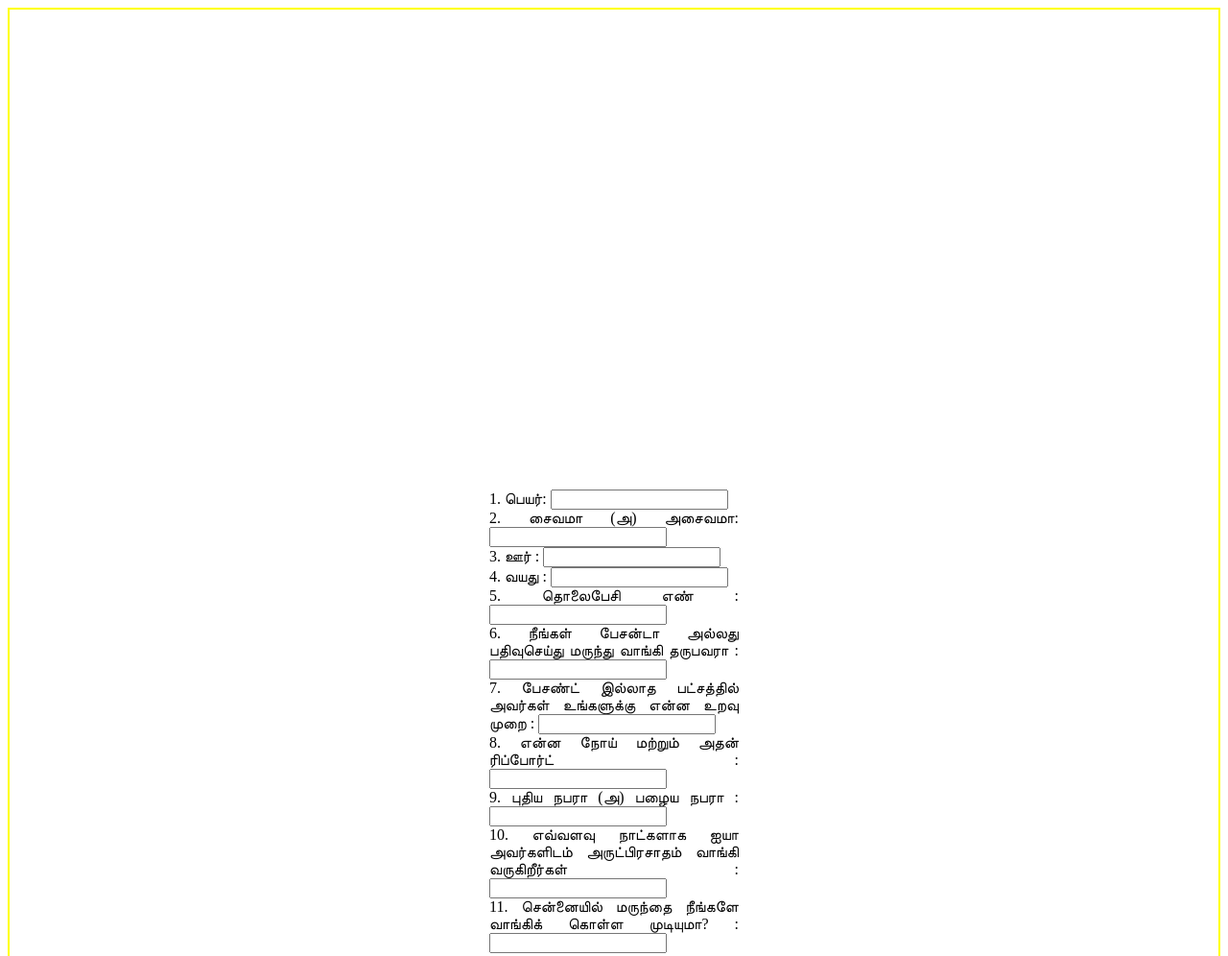
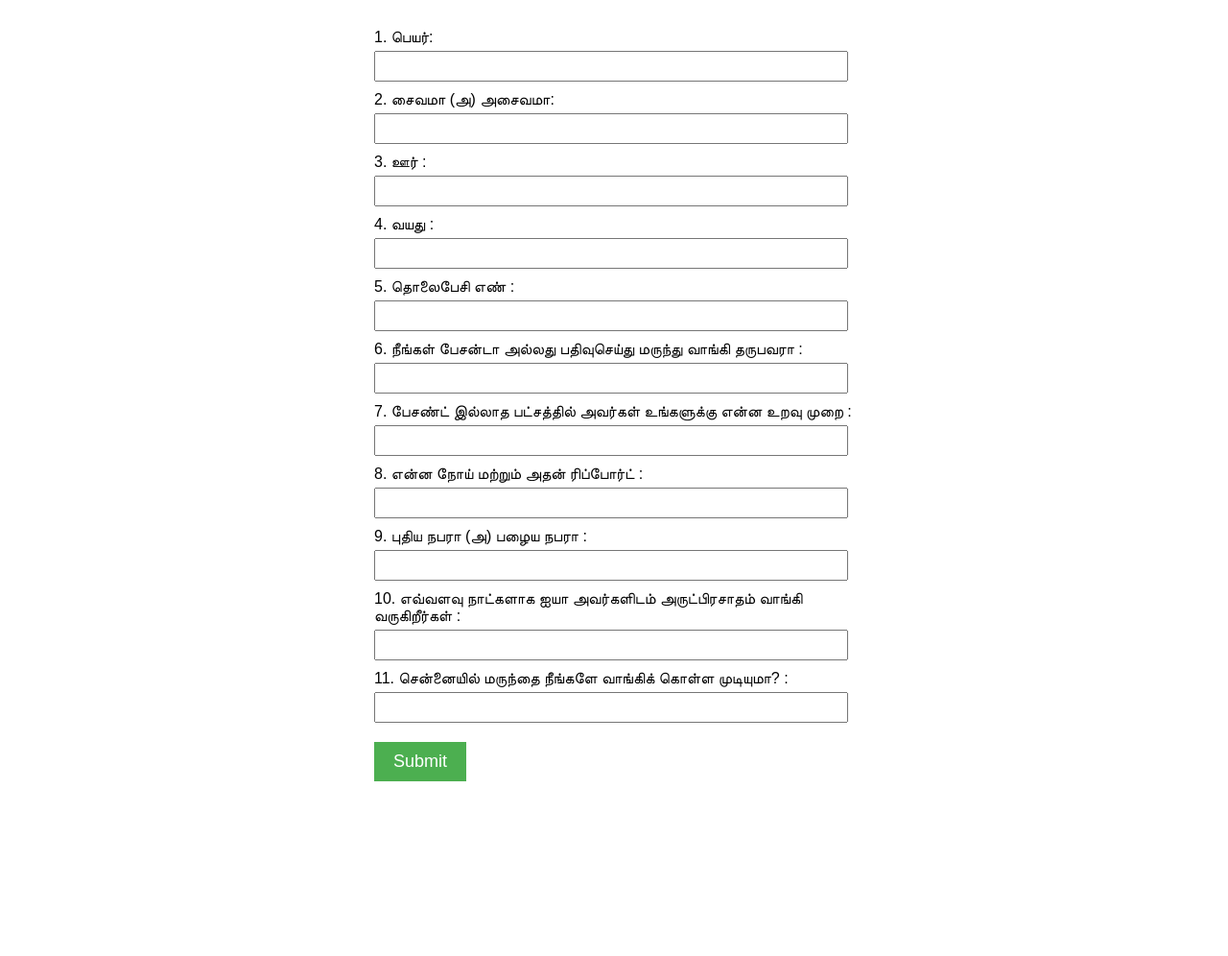
Before and after one commit to arutselvi-as/arulnalamparavuga.github.io, a plain HTML site: page index.html in a window 1280 px wide. Shown: the top 996 px of the page at 96% size. After the commit the page ends 834 px from the top, so only its background shows below. Drawn offline with Linux system fonts and the light colour scheme.

Commit message:
Update index.html

```diff
--- a/index.html
+++ b/index.html
@@ -2,47 +2,83 @@
 <html>
 <head>
   <title>Simple Form to Image</title>
-  <meta name="viewport" content="width=device-width, initial-scale=1.0">
+	  <meta name="viewport" content="width=device-width, initial-scale=1.0">
   <style>
+    body {
+      font-family: Arial, sans-serif;
+      margin: 0;
+      padding: 20px;
+      box-sizing: border-box;
+    }
+    #myForm {
+      max-width: 500px;
+      margin: 0 auto;
+    }
+    label {
+      display: block;
+      margin-top: 10px;
+    }
+    input[type="text"] {
+      width: calc(100% - 20px);
+      padding: 5px;
+      font-size: 16px;
+      margin-top: 5px;
+    }
+    input[type="submit"] {
+      margin-top: 20px;
+      padding: 10px 20px;
+      font-size: 18px;
+      background-color: #4CAF50;
+      color: white;
+      border: none;
+      cursor: pointer;
+    }
+    input[type="submit"]:hover {
+      background-color: #45a049;
+    }
     #canvas {
       border: 1px solid black;
       margin-top: 20px;
+      display: none;
     }
-	form{
-	border: 2px solid yellow;
-	padding : 500px;
-		}
-	@media screen and (max-width: 800px) {
-  .left, .main, .right {
-    width: 100%;
-  }
   </style>
 </head>
 <body>
-  <form id="myForm" align="justify">
+  <form id="myForm">
     <label for="name">1. பெயர்:</label>
     <input type="text" id="name" name="1. பெயர்"><br>
+
     <label for="email">2. சைவமா (அ) அசைவமா:</label>
     <input type="text" id="email" name="2. சைவமா (அ) அசைவமா"><br>
+
     <label for="field1">3. ஊர் :</label>
     <input type="text" id="field1" name="3. ஊர்"><br>
+
     <label for="field2">4. வயது :</label>
     <input type="text" id="field2" name="4. வயது"><br>
+
     <label for="field3">5. தொலைபேசி எண் :</label>
     <input type="text" id="field3" name="5. தொலைபேசி எண்"><br>
+
     <label for="field4">6. நீங்கள் பேசன்டா அல்லது பதிவுசெய்து மருந்து வாங்கி தருபவரா :</label>
     <input type="text" id="field4" name="6. நீங்கள் பேசன்டா (அ) மருந்து வாங்கி தருபவரா"><br>
+
     <label for="field5">7. பேசண்ட் இல்லாத பட்சத்தில் அவர்கள் உங்களுக்கு என்ன உறவு முறை :</label>
     <input type="text" id="field5" name="7. பேசண்ட் அவர்கள் உங்களுக்கு என்ன உறவு முறை"><br>
+
     <label for="field6">8. என்ன நோய் மற்றும் அதன் ரிப்போர்ட் :</label>
     <input type="text" id="field6" name="8. என்ன நோய் மற்றும் அதன் ரிப்போர்ட்"><br>
+
     <label for="field7">9. புதிய நபரா (அ) பழைய நபரா :</label>
     <input type="text" id="field7" name="9. புதிய நபரா (அ) பழைய நபரா"><br>
+
     <label for="field8">10. எவ்வளவு நாட்களாக ஐயா அவர்களிடம் அருட்பிரசாதம் வாங்கி வருகிறீர்கள் :</label>
     <input type="text" id="field8" name="10. எவ்வளவு நாட்களாக அருட்பிரசாதம் வாங்கி வருகிறீர்கள்"><br>
+
     <label for="field9">11. சென்னையில் மருந்தை நீங்களே வாங்கிக் கொள்ள முடியுமா? :</label>
     <input type="text" id="field9" name="11. சென்னையில் மருந்தை வாங்கிக் கொள்ள முடியுமா?"><br>
-    <br><input type="submit" value="Submit">
+
+    <input type="submit" value="Submit">
   </form>
 
   <canvas id="canvas" style="display: none;"></canvas>
@@ -78,8 +114,8 @@
 
       // Create a download link
       const a = document.createElement('a');
-      a.href = canvas.toDataURL('image/png');
-      a.download = 'form.png';
+      a.href = canvas.toDataURL('image/jpeg');
+      a.download = 'form.jpeg';
       a.click();
 
       // Clear the form after downloading
```
